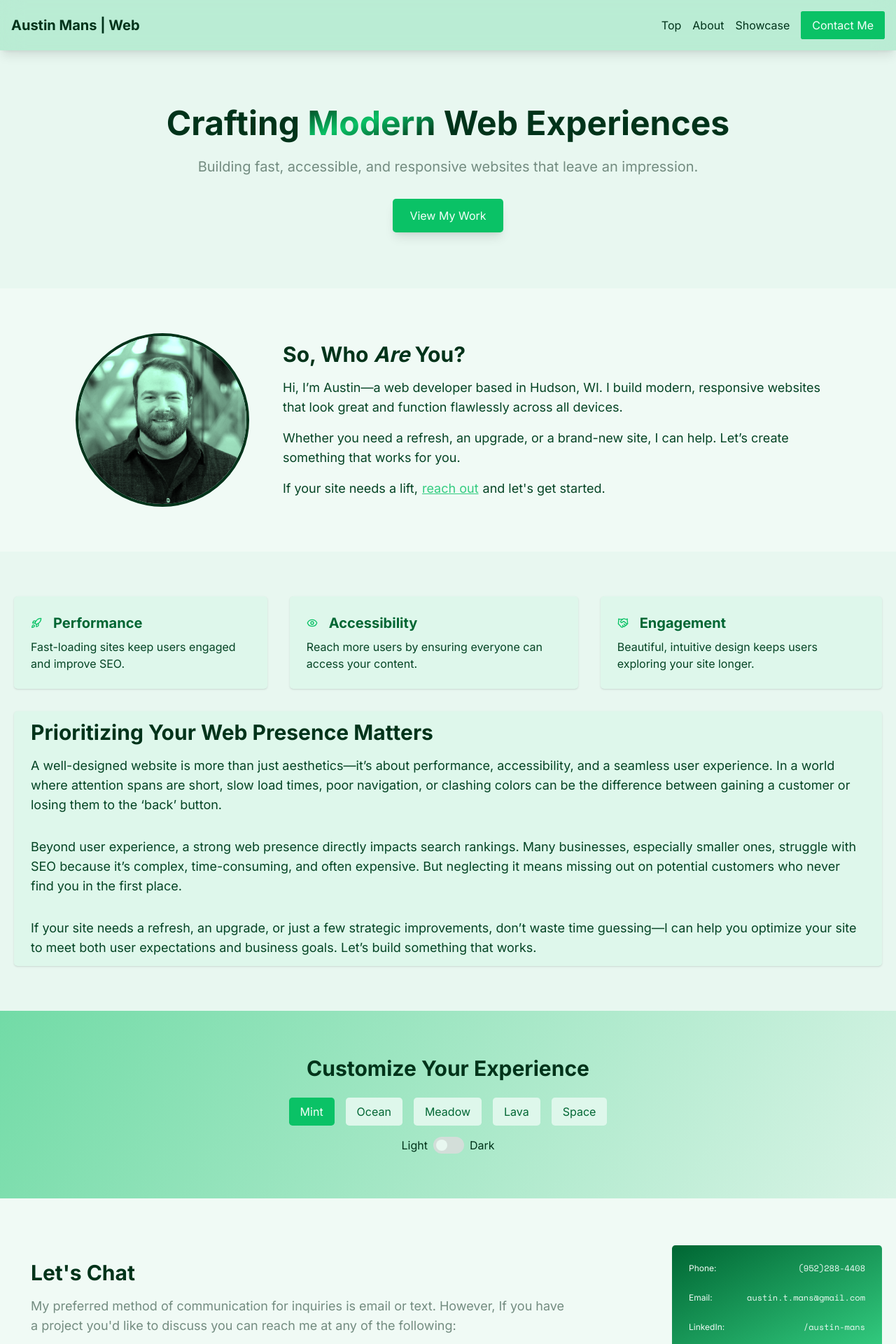
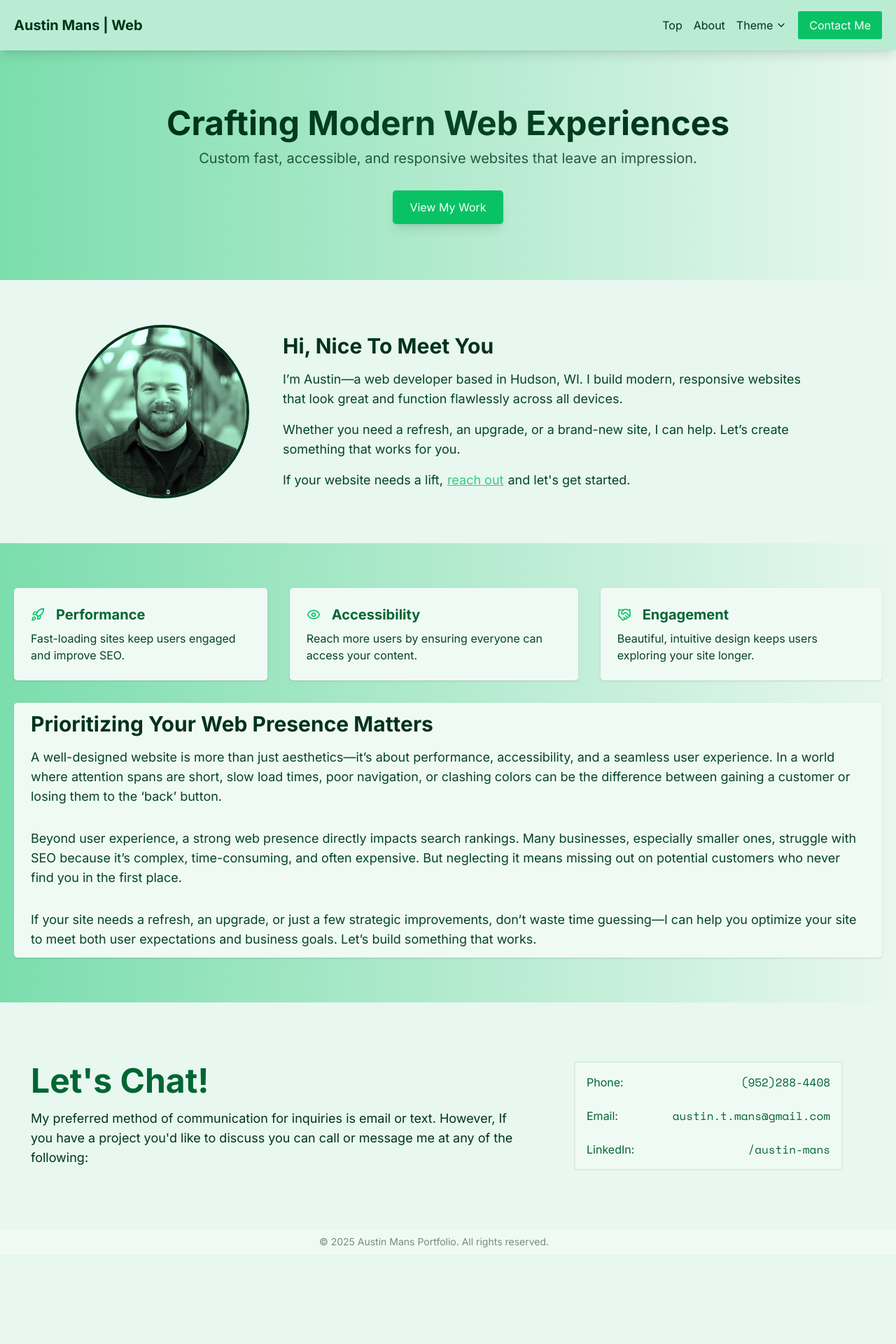
Before and after one commit to ATMcrazy8/austinmanscom-site, a Next.js app: page / in a window 1280 px wide. Shown: the top 1920 px of the page at 70% size. After the commit the page ends 1792 px from the top, so only its background shows below. Built offline with nearby package versions, Linux system fonts and the light colour scheme.

Commit message:
theme to header, color updates

```diff
--- a/app/page.tsx
+++ b/app/page.tsx
@@ -3,8 +3,6 @@
 import { useTheme } from "@/app/context/ThemeProvider";
 import ThemedHeadshot from "@/components/ThemedHeadshot";
 import WebMetricsSection from "@/components/WebMetricsSection";
-
-const themes = ["mint", "ocean", "meadow", "lava", "space"];
 
 export default function Home() {
   const { theme, setTheme, isDarkMode, toggleDarkMode } = useTheme();
@@ -12,14 +10,14 @@ export default function Home() {
   if (!theme) return null;
 
   return (
-    <div className="min-h-screen bg-gradient-to-br from-ring to-background text-foreground transition-colors duration-500"> {/* bg-background */}
+    <div className="min-h-screen text-foreground bg-background transition-colors duration-500"> {/* bg-background */}
       <main>
         {/* Top Section */}
-        <section id="top" className="flex flex-col items-center py-20 bg-background text-center scroll-mt-16">
+        <section id="top" className="flex flex-col items-center py-20 bg-gradient-to-r from-ring/60 to-background text-center scroll-mt-16">
           <div className="flex flex-col items-center w-full max-w-[calc(100%-40px)]">
-            <h1 className="text-5xl font-bold mb-6 ">Crafting <span className="text-transparent bg-clip-text bg-gradient-to-br from-foreground via-primary to-foreground to-90%">Modern</span> Web Experiences</h1>
-            <p className="w-max-[75%] text-xl text-muted-foreground mb-8">
-              Building fast, accessible, and responsive websites that leave an impression.
+            <h1 className="text-5xl font-bold mb-2 text-transparent bg-clip-text bg-gradient-to-r from-foreground via-card-foreground to-foreground pb-1">Crafting Modern Web Experiences</h1>
+            <p className="w-max-[75%] text-xl text-foreground/80 mb-8">
+              Custom fast, accessible, and responsive websites that leave an impression.
             </p>
             <button
               onClick={() => document.getElementById("showcase")?.scrollIntoView({ behavior: "smooth" })}
@@ -30,21 +28,21 @@ export default function Home() {
         </section>
 
         {/* About Section */}
-        <section id="about" className="py-16 bg-card scroll-mt-16">
+        <section id="about" className="py-16 bg-background scroll-mt-16">
           <div className="max-w-[calc(100%-40px)] flex flex-col md:flex-row container items-center justify-center mx-auto text-start gap-12">
             {/* Themed Headshot Component */}
             <ThemedHeadshot />
 
             <div>
-              <h2 className="text-3xl font-semibold mb-4">So, Who <i>Are</i> You?</h2>
+              <h2 className="text-3xl font-semibold mb-4">Hi, Nice To Meet You</h2>
               <p className="text-lg text-card-foreground max-w-3xl mx-auto mb-4">
-                Hi, I’m Austin—a web developer based in Hudson, WI. I build modern, responsive websites that look great and function flawlessly across all devices.
+                I’m Austin—a web developer based in Hudson, WI. I build modern, responsive websites that look great and function flawlessly across all devices.
               </p>
               <p className="text-lg text-card-foreground max-w-3xl mx-auto mb-4">
                 Whether you need a refresh, an upgrade, or a brand-new site, I can help. Let’s create something that works for you.
               </p>
               <p className="w-auto text-lg text-card-foreground max-w-3xl mx-auto">
-                If your site needs a lift,
+                If your website needs a lift,
                 <a
                   href="#contact"
                   className="text-ring underline px-[4px] mx-[2px] rounded-sm"
@@ -59,11 +57,11 @@ export default function Home() {
 
 
         {/* Why Web Matters Section */}
-        <section className="py-16 bg-background">
+        <section className="py-16 bg-gradient-to-r from-ring/60 to-background">
           <div className="max-w-[calc(100%-40px)] flex flex-col items-start justify-center container mx-auto text-center gap-8">
             <WebMetricsSection />
 
-            <div className="w-full flex flex-col items-start shadow text-start px-6 py-3 bg-secondary rounded-lg gap-4">
+            <div className="w-full flex flex-col items-start shadow text-start px-6 py-3 bg-card rounded-lg gap-4">
               <h2 className="text-3xl font-semibold">Prioritizing Your Web Presence Matters</h2>
               <div className="flex flex-col items-start text-lg text-card-foreground gap-8">
                 <p>
@@ -80,60 +78,20 @@ export default function Home() {
           </div>
         </section>
 
-        {/* Theme Picker Section */}
-        <section id="showcase" className="py-16 scroll-mt-16">
-          <div className="container mx-auto text-center max-w-[calc(100%-40px)]">
-            <h2 className="text-3xl font-semibold mb-6">Customize Your Experience</h2>
-            <div className="flex flex-col items-center gap-4">
-              {/* Theme Selector */}
-              <div className="flex gap-4 flex-wrap items-center justify-center">
-                {themes.map((themeName) => (
-                  <button
-                    key={themeName}
-                    onClick={() => setTheme(themeName)}
-                    className={`px-4 py-2 rounded-lg transition-colors ${
-                      theme === themeName
-                        ? "bg-primary text-primary-foreground"
-                        : "bg-secondary text-secondary-foreground"
-                    }`}
-                  >
-                    {themeName.charAt(0).toUpperCase() + themeName.slice(1)}
-                  </button>
-                ))}
-              </div>
-
-              {/* Light/Dark Mode Switch */}
-              <div className="flex items-center gap-2">
-                <span>Light</span>
-                <label className="relative inline-flex items-center cursor-pointer">
-                  <input
-                    type="checkbox"
-                    checked={isDarkMode}
-                    onChange={toggleDarkMode}
-                    className="sr-only peer"
-                  />
-                  <div className="w-11 h-6 bg-muted rounded-full peer-focus:ring-4 peer-focus:ring-ring dark:bg-muted-foreground peer-checked:bg-primary"></div>
-                  <span className="absolute left-1 top-1 w-4 h-4 bg-background rounded-full transition-transform peer-checked:translate-x-5"></span>
-                </label>
-                <span>Dark</span>
-              </div>
-            </div>
-          </div>
-        </section>
-
         {/* Contact Section */}
-        <section id="contact" className="flex items-center justify-center py-16 bg-card scroll-mt-16">
-          <div className="max-w-[calc(100%-40px)] flex flex-col md:flex-row container w-full items-center justify-between text-start">
-            <div className="flex flex-col p-6 gap-4">
-              <h2 className="text-3xl font-semibold">Let's Chat</h2>
-              <p className="text-lg text-muted-foreground max-w-3xl mx-auto">
-                My preferred method of communication for inquiries is email or text. However, If you have a project you'd like to discuss you can reach me at any of the following:
+        <section id="contact" className="flex items-center justify-center py-16 bg-background scroll-mt-16">
+          <div className="max-w-[calc(100%-40px)] flex flex-col lg:flex-row container w-full items-center justify-between text-start">
+            <div className="flex flex-col p-6 gap-4 w-full lg:w-3/5">
+              <h2 className="text-5xl font-semibold text-secondary-foreground">Let's Chat!</h2>
+              <p className="text-lg text-foreground mx-auto">
+                My preferred method of communication for inquiries is email or text. However, If you have a project you'd like to discuss you can call or message me at any of the following:
               </p>
             </div>
-            <ul className="w-[300px] bg-gradient-to-br from-secondary-foreground to-ring text-card text-[12px] p-4 rounded-lg">
+            <div className="block mx-auto">
+              <ul className="w-[24rem] bg-card text-secondary-foreground p-2 border-2 border-border/45 rounded-lg">
                 <li className="mb-2">
                   <a
-                  className="flex flex-row items-center justify-between gap-4 p-2 rounded-md hover:bg-card/20"
+                    className="flex flex-row items-center justify-between gap-4 p-2 rounded-md hover:bg-card-foreground/5"
                     href="sms:9522884408"
                   >
                     <h3>Phone: </h3>
@@ -142,7 +100,7 @@ export default function Home() {
                 </li>
                 <li className="mb-2">
                   <a
-                  className="flex flex-row items-center justify-between gap-4 p-2 rounded-md hover:bg-card/20"
+                    className="flex flex-row items-center justify-between gap-4 p-2 rounded-md hover:bg-card-foreground/5"
                     href="mailto:austin.t.mans@gmail.com"
                     target="_blank"
                   >
@@ -152,7 +110,7 @@ export default function Home() {
                 </li>
                 <li>
                   <a
-                  className="flex flex-row items-center justify-between gap-4 p-2 rounded-md hover:bg-card/20"
+                    className="flex flex-row items-center justify-between gap-4 p-2 rounded-md hover:bg-card-foreground/5"
                     href="https://www.linkedin.com/in/austin-mans/"
                     target="_blank"
                   >
@@ -162,12 +120,13 @@ export default function Home() {
                 </li>
               </ul>
             </div>
+          </div>
         </section>
 
       </main>
 
       {/* Footer */}
-      <footer className="py-4 bg-card text-center">
+      <footer className="py-2 bg-card text-center">
         <p className="max-w-[calc(100%-40px)] text-sm text-muted-foreground">
           &copy; {new Date().getFullYear()} Austin Mans Portfolio. All rights reserved.
         </p>
--- a/components/ColorShowcase.jsx
+++ /dev/null
@@ -1,27 +0,0 @@
-"use client";
-
-import { useTheme } from "@/app/context/ThemeProvider";
-
-const themeOptions = ["green", "space", "ocean"];
-
-export default function ColorShowcase() {
-  const { theme, setTheme } = useTheme();
-
-  return (
-    <div className="text-center">
-      <h2 className="text-2xl font-bold mb-4">Choose a Theme</h2>
-      <div className="flex gap-4 justify-center">
-        {themeOptions.map((themeOption) => (
-          <button
-            key={themeOption}
-            onClick={() => setTheme(themeOption)}
-            className={`px-4 py-2 rounded-lg text-white`}
-            style={{ backgroundColor: `hsl(var(--hue), 90%, 40%)` }}
-          >
-            {themeOption.charAt(0).toUpperCase() + themeOption.slice(1)}
-          </button>
-        ))}
-      </div>
-    </div>
-  );
-}
--- a/components/Header.tsx
+++ b/components/Header.tsx
@@ -1,6 +1,7 @@
 "use client";
 
 import { usePathname } from "next/navigation";
+import ThemePicker from "./ThemePicker";
 
 export default function Header() {
   const pathname = usePathname();
@@ -13,8 +14,8 @@ export default function Header() {
   };
 
   return (
-    <header className="sticky top-0 z-50 w-full p-4 shadow-lg bg-ring/25 backdrop-blur-lg">
-      <div className="container mx-auto flex justify-between items-center">
+    <header className="sticky top-0 z-50 flex items-center justify-center w-full py-4 shadow-lg bg-ring/25 backdrop-blur-lg">
+      <div className="flex w-full max-w-[calc(100%-40px)] justify-between items-center">
         {/* Logo Replacement */}
         <div className="flex items-center gap-2">
           <h1 className="text-xl font-bold">Austin Mans | Web</h1>
@@ -34,21 +35,19 @@ export default function Header() {
             >
               About
             </li>
-            <li
-              className="cursor-pointer hover:text-primary"
-              onClick={() => scrollToSection("showcase")}
-            >
-              Showcase
-            </li>
           </ul>
 
-          {/* Contact Me Button */}
+
+          <ThemePicker />
+
+
           <button
             className="px-4 py-2 bg-primary text-primary-foreground rounded-md hover:bg-ring transition-colors"
             onClick={() => scrollToSection("contact")}
           >
             Contact Me
           </button>
+
         </nav>
       </div>
     </header>
--- /dev/null
+++ b/components/ThemePicker.tsx
@@ -0,0 +1,86 @@
+"use client";
+
+import { useState, useEffect, useRef } from "react";
+import { useTheme } from "@/app/context/ThemeProvider";
+import { ChevronDown } from "lucide-react";
+
+const themes = ["mint", "ocean", "meadow", "lava", "space"];
+
+export default function ThemePicker() {
+  const { theme, setTheme, isDarkMode, toggleDarkMode } = useTheme();
+  const [isOpen, setIsOpen] = useState(false);
+  const [isTouchDevice, setIsTouchDevice] = useState(false);
+  const dropdownRef = useRef<HTMLDivElement>(null);
+
+  // Detect touch devices to determine hover vs. click interaction
+  useEffect(() => {
+    const checkIfTouchDevice = () => setIsTouchDevice("ontouchstart" in window);
+    checkIfTouchDevice();
+    window.addEventListener("resize", checkIfTouchDevice);
+    return () => window.removeEventListener("resize", checkIfTouchDevice);
+  }, []);
+
+  // Close dropdown when clicking outside
+  useEffect(() => {
+    const handleClickOutside = (event: MouseEvent) => {
+      if (dropdownRef.current && !dropdownRef.current.contains(event.target as Node)) {
+        setIsOpen(false);
+      }
+    };
+    document.addEventListener("mousedown", handleClickOutside);
+    return () => document.removeEventListener("mousedown", handleClickOutside);
+  }, []);
+
+  return (
+    <div
+      className="relative"
+      ref={dropdownRef}
+      onMouseEnter={() => !isTouchDevice && setIsOpen(true)} // Open on hover (desktop)
+      onMouseLeave={() => !isTouchDevice && setIsOpen(false)} // Close on hover out (desktop)
+    >
+      {/* Dropdown Button */}
+      <button
+        className="flex items-center gap-1 text-foreground hover:text-primary transition-colors"
+        onClick={() => isTouchDevice && setIsOpen((prev) => !prev)} // Toggle on click (mobile)
+      >
+        Theme
+        <ChevronDown className={`w-4 h-4 transition-transform ${isOpen ? "rotate-180" : ""}`} />
+      </button>
+
+      {/* Dropdown Menu */}
+      {isOpen && (
+        <div className="absolute right-0 w-48 bg-card border border-border rounded-lg shadow-lg z-50">
+          {themes.map((themeName) => (
+            <button
+              key={themeName}
+              onClick={() => {
+                setTheme(themeName);
+                setIsOpen(false);
+              }}
+              className={`block w-full text-left px-4 py-2 hover:bg-border transition-colors ${
+                theme === themeName ? "bg-primary text-primary-foreground" : "text-foreground"
+              }`}
+            >
+              {themeName.charAt(0).toUpperCase() + themeName.slice(1)}
+            </button>
+          ))}
+
+          {/* Dark Mode Toggle */}
+          <div className="flex items-center justify-between px-4 py-2 border-t border-border">
+            <span className="text-sm">Dark Mode</span>
+            <label className="relative inline-flex items-center cursor-pointer">
+              <input
+                type="checkbox"
+                checked={isDarkMode}
+                onChange={toggleDarkMode}
+                className="sr-only peer"
+              />
+              <div className="w-11 h-6 bg-muted rounded-full peer-focus:ring-4 peer-focus:ring-ring dark:bg-muted-foreground peer-checked:bg-primary"></div>
+              <span className="absolute left-1 top-1 w-4 h-4 bg-background rounded-full transition-transform peer-checked:translate-x-5"></span>
+            </label>
+          </div>
+        </div>
+      )}
+    </div>
+  );
+}
--- a/components/WebMetricsSection.tsx
+++ b/components/WebMetricsSection.tsx
@@ -10,9 +10,9 @@ export default function WebMetricsSection() {
   return (
     <div className="flex flex-col md:flex-row w-full md:w-auto gap-8 justify-between">
       {webMetrics.map(({ title, description, icon: Icon }) => (
-        <div key={title} className="p-6 bg-secondary rounded-lg shadow flex flex-col items-start justify-start text-start gap-2">
+        <div key={title} className="p-6 bg-card rounded-lg shadow flex flex-col items-start justify-start text-start gap-2">
           <div className="flex flex-row items-center text-start gap-4">
-            <Icon className="w-4 h-4 text-primary" /> {/* Icon */}
+            <Icon className="w-5 h-5 text-primary" /> {/* Icon */}
             <h3 className="text-xl text-secondary-foreground font-bold">{title}</h3>
           </div>
           <p className="text-card-foreground">{description}</p>
```
Lines whose indentation alone changed are shown as unchanged.
